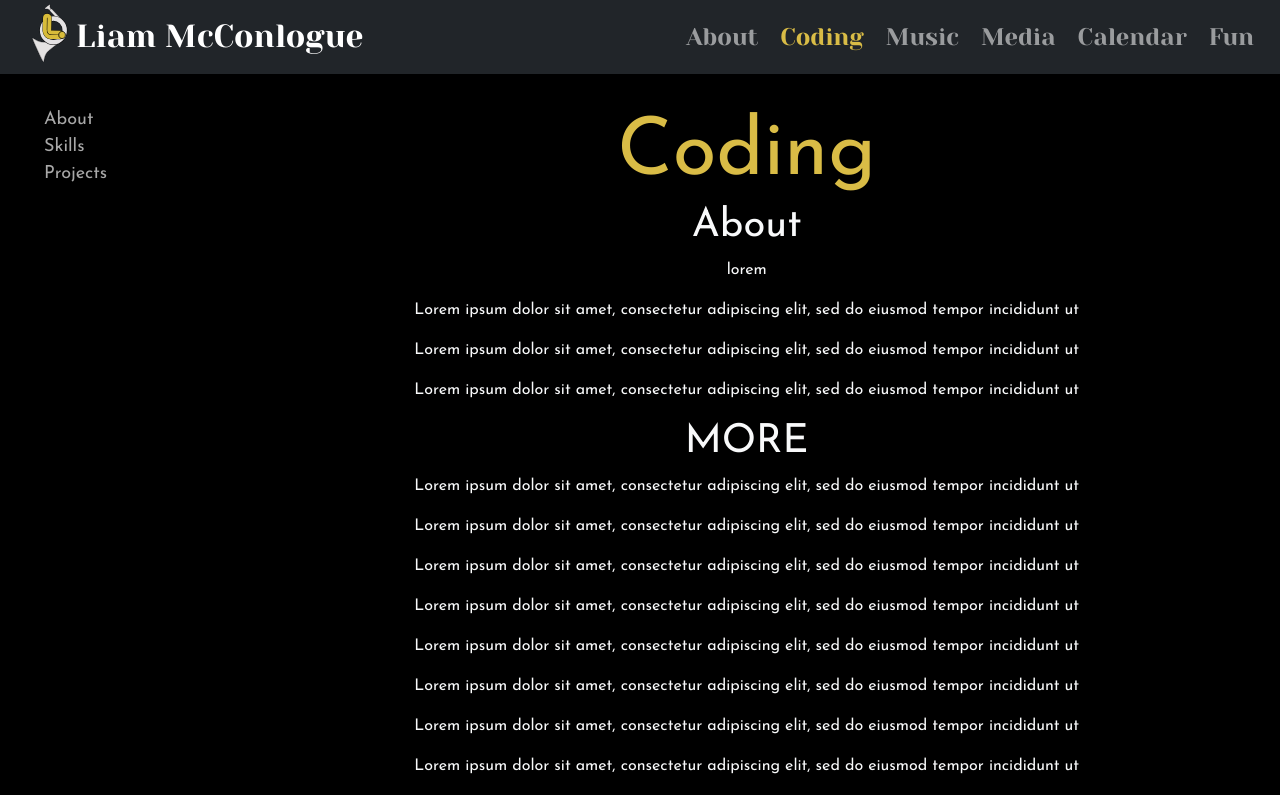
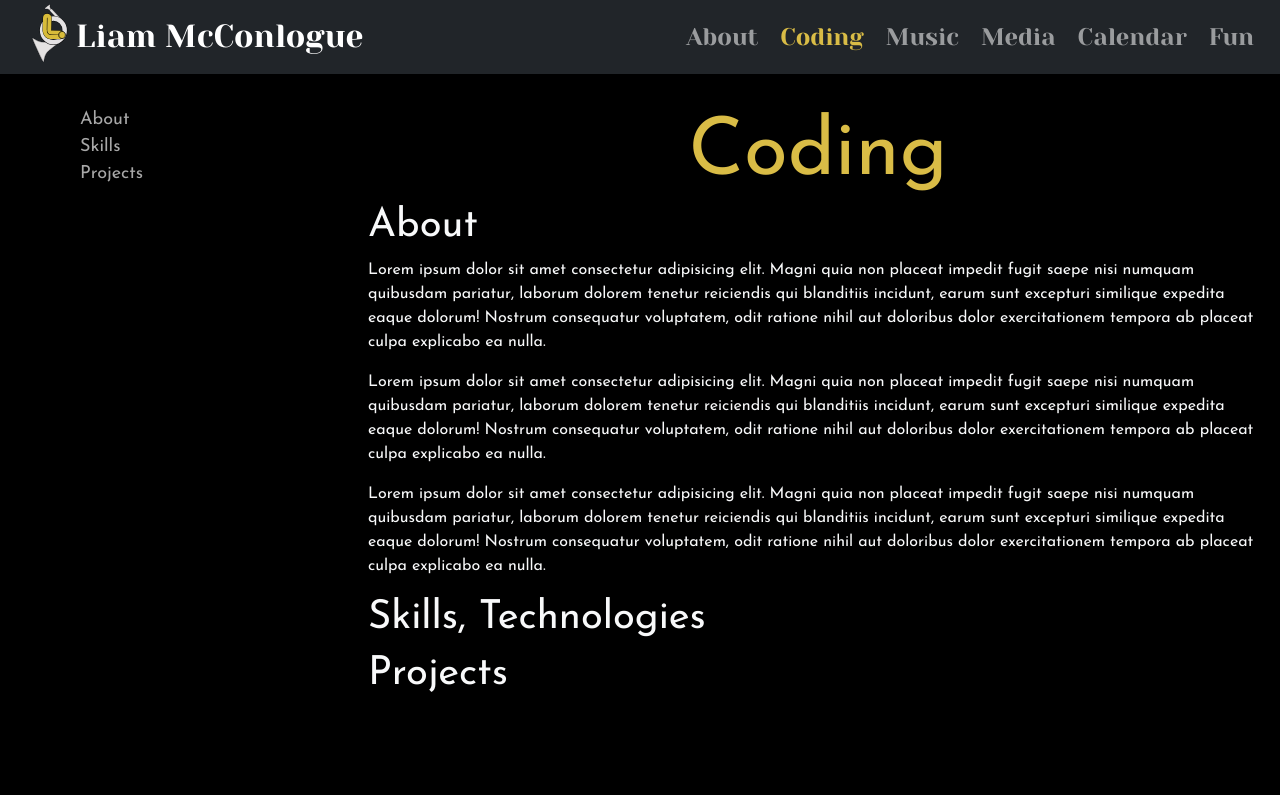
Before and after one commit to liammccon/vue-portfolio, a Vue app: page /coding in a window 1280 px wide. Shown: the top 795 px of the page. Built offline with nearby package versions, Linux system fonts and the light colour scheme; a web font is replaced by a local one.

Commit message:
Make coding navigation sticky only for sm or larger{

```diff
--- a/src/views/CodingPage.vue
+++ b/src/views/CodingPage.vue
@@ -3,9 +3,9 @@
 
         <!--Row for navigation and content-->
         <div class="row">
-            <!--Navigation row-->
-            <div class="col-sm-2 d-none d-sm-block">
-                <ul class="sticky-top ltm-coding-nav text-start">
+            <!--Sticky Top Navigation row - is hidden on screens less than small-->
+            <div class="col-sm-3 ps-sm-5">
+                <ul class="sticky-sm-top ltm-coding-nav text-start">
                     <li class="nav-item">
                         <a href="#about">About</a>
                     </li>
@@ -13,33 +13,20 @@
                         <a href="#skills">Skills</a>
                     </li>
                     <li class="nav-item">
-                        <a href="#Projects">Projects</a>
+                        <a href="#projects">Projects</a>
                     </li>
                 </ul>
             </div>
 
-            <!--Content-->
-            <div class="col-sm-10 ltm-coding-content">
+            <!--Content. Has a left padding on small or larger screens-->
+            <div class="col-sm-9 ltm-coding-content ps-sm-5 text-start">
                 <DisplayHeading text="Coding" :borderBottom="false" data-toc-skip/>
-                <h1 id="about">About</h1>
-                <p>lorem</p>
-                <p>Lorem ipsum dolor sit amet, consectetur adipiscing elit, sed do eiusmod tempor incididunt ut</p>
-                <p>Lorem ipsum dolor sit amet, consectetur adipiscing elit, sed do eiusmod tempor incididunt ut</p>
-                <p>Lorem ipsum dolor sit amet, consectetur adipiscing elit, sed do eiusmod tempor incididunt ut</p>
-                <h1>MORE</h1>
-                <p>Lorem ipsum dolor sit amet, consectetur adipiscing elit, sed do eiusmod tempor incididunt ut</p>
-                <p>Lorem ipsum dolor sit amet, consectetur adipiscing elit, sed do eiusmod tempor incididunt ut</p>
-                <p>Lorem ipsum dolor sit amet, consectetur adipiscing elit, sed do eiusmod tempor incididunt ut</p>
-                <p>Lorem ipsum dolor sit amet, consectetur adipiscing elit, sed do eiusmod tempor incididunt ut</p>
-                <p>Lorem ipsum dolor sit amet, consectetur adipiscing elit, sed do eiusmod tempor incididunt ut</p>
-                <p>Lorem ipsum dolor sit amet, consectetur adipiscing elit, sed do eiusmod tempor incididunt ut</p>
-                <p>Lorem ipsum dolor sit amet, consectetur adipiscing elit, sed do eiusmod tempor incididunt ut</p>
-                <p>Lorem ipsum dolor sit amet, consectetur adipiscing elit, sed do eiusmod tempor incididunt ut</p>
-                <p>Lorem ipsum dolor sit amet, consectetur adipiscing elit, sed do eiusmod tempor incididunt ut</p>
-                <p>Lorem ipsum dolor sit amet, consectetur adipiscing elit, sed do eiusmod tempor incididunt ut</p>
-                <p>Lorem ipsum dolor sit amet, consectetur adipiscing elit, sed do eiusmod tempor incididunt ut</p>
-                <p>Lorem ipsum dolor sit amet, consectetur adipiscing elit, sed do eiusmod tempor incididunt ut</p>
-                <p>Lorem ipsum dolor sit amet, consectetur adipiscing elit, sed do eiusmod tempor incididunt ut</p>
+                <h1 id="about" class="text-start">About</h1>
+                <p>Lorem ipsum dolor sit amet consectetur adipisicing elit. Magni quia non placeat impedit fugit saepe nisi numquam quibusdam pariatur, laborum dolorem tenetur reiciendis qui blanditiis incidunt, earum sunt excepturi similique expedita eaque dolorum! Nostrum consequatur voluptatem, odit ratione nihil aut doloribus dolor exercitationem tempora ab placeat culpa explicabo ea nulla.</p>
+                <p>Lorem ipsum dolor sit amet consectetur adipisicing elit. Magni quia non placeat impedit fugit saepe nisi numquam quibusdam pariatur, laborum dolorem tenetur reiciendis qui blanditiis incidunt, earum sunt excepturi similique expedita eaque dolorum! Nostrum consequatur voluptatem, odit ratione nihil aut doloribus dolor exercitationem tempora ab placeat culpa explicabo ea nulla.</p>
+                <p>Lorem ipsum dolor sit amet consectetur adipisicing elit. Magni quia non placeat impedit fugit saepe nisi numquam quibusdam pariatur, laborum dolorem tenetur reiciendis qui blanditiis incidunt, earum sunt excepturi similique expedita eaque dolorum! Nostrum consequatur voluptatem, odit ratione nihil aut doloribus dolor exercitationem tempora ab placeat culpa explicabo ea nulla.</p>
+                <h1 id="skills">Skills, Technologies</h1>
+                <h1 id="projects" class="text-start">Projects</h1>
             </div>
         </div>
 
@@ -68,7 +55,7 @@ import DisplayHeading from '@/components/DisplayHeading.vue';
 
 <style scoped>
 .ltm-coding-nav {
-    top: 80px;
+    top: 100px;
 }
 .ltm-coding-content {
     overflow: auto !important;
```
